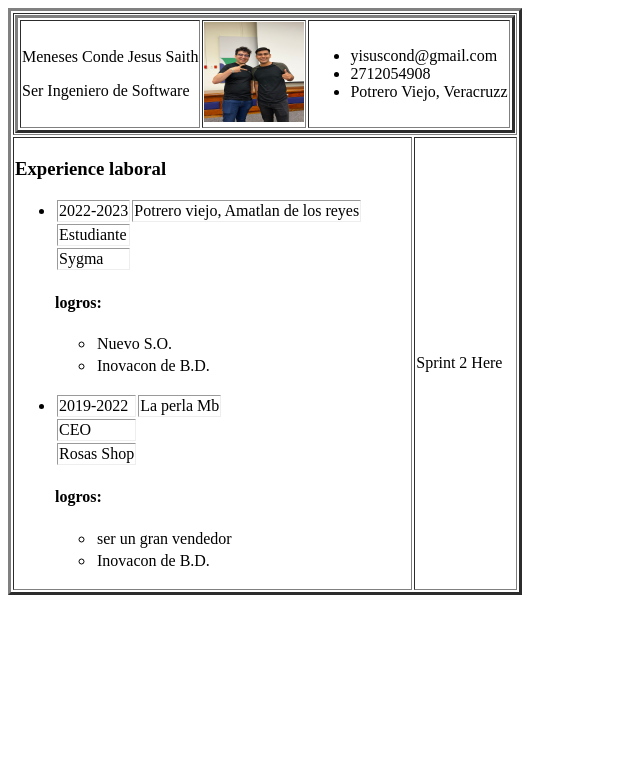
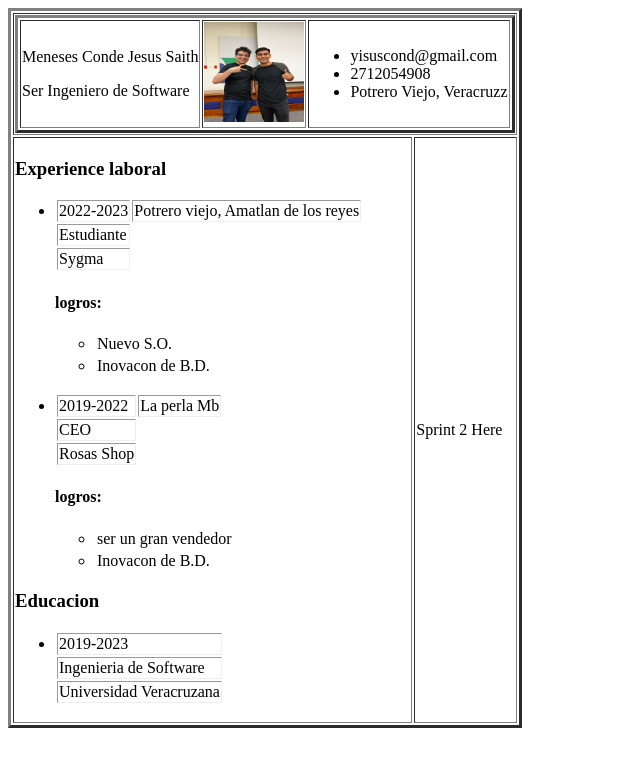
Before and after one commit to JesusSaith/JesusSaith.github.io, an Angular app: page / in a window 1280 px wide. Shown: the top 766 px of the page, without its empty margins (0-640 px from the left). Built offline with nearby package versions, Linux system fonts and the light colour scheme.

Commit message:
Create branch education #8

```diff
--- a/src/app/app.component.html
+++ b/src/app/app.component.html
@@ -18,6 +18,10 @@
       </app-work-experience>
 
 
+      <app-education>
+
+      </app-education>
+
     </td>
     <td>
       Sprint 2 Here
--- a/src/app/app.module.ts
+++ b/src/app/app.module.ts
@@ -4,12 +4,14 @@
 import { AppComponent } from './app.component';
 import { HeaderComponent } from './header/header.component';
 import { WorkExperienceComponent } from './work-experience/work-experience.component';
+import { EducationComponent } from './education/education.component';
 
 @NgModule({
   declarations: [
     AppComponent,
     HeaderComponent,
-    WorkExperienceComponent
+    WorkExperienceComponent,
+    EducationComponent
   ],
   imports: [
     BrowserModule
--- /dev/null
+++ b/src/app/education/education.component.html
@@ -0,0 +1,19 @@
+<h3>Educacion</h3>
+<ul *ngFor="let edu of education">
+
+    <li>
+        <tr>
+            <td>{{edu.fecha}}</td>
+        </tr>
+        <tr>
+            <td>{{edu.carrera}}</td>
+        </tr>
+        <tr>
+            <td>{{edu.escuela}}</td>
+        </tr>
+    </li>
+
+
+
+
+</ul>
--- /dev/null
+++ b/src/app/education/education.component.ts
@@ -0,0 +1,33 @@
+import { Component, OnInit } from '@angular/core';
+
+@Component({
+  selector: 'app-education',
+  templateUrl: './education.component.html',
+  styleUrls: ['./education.component.css']
+})
+export class EducationComponent implements OnInit {
+
+  education : Array <any> = [];
+
+  constructor() { }
+
+  ngOnInit(): void {
+
+    let edu1 = {
+      fecha : "2019-2023",
+      carrera : "Ingenieria de Software",
+      escuela : "Universidad Veracruzana",
+
+
+    };
+
+
+    this.education.push(edu1);
+
+
+
+
+
+  }
+
+}
```
Also changed, not shown: src/app/education/education.component.css (added), 1 other file (tests, documents, lock files or other folders).
